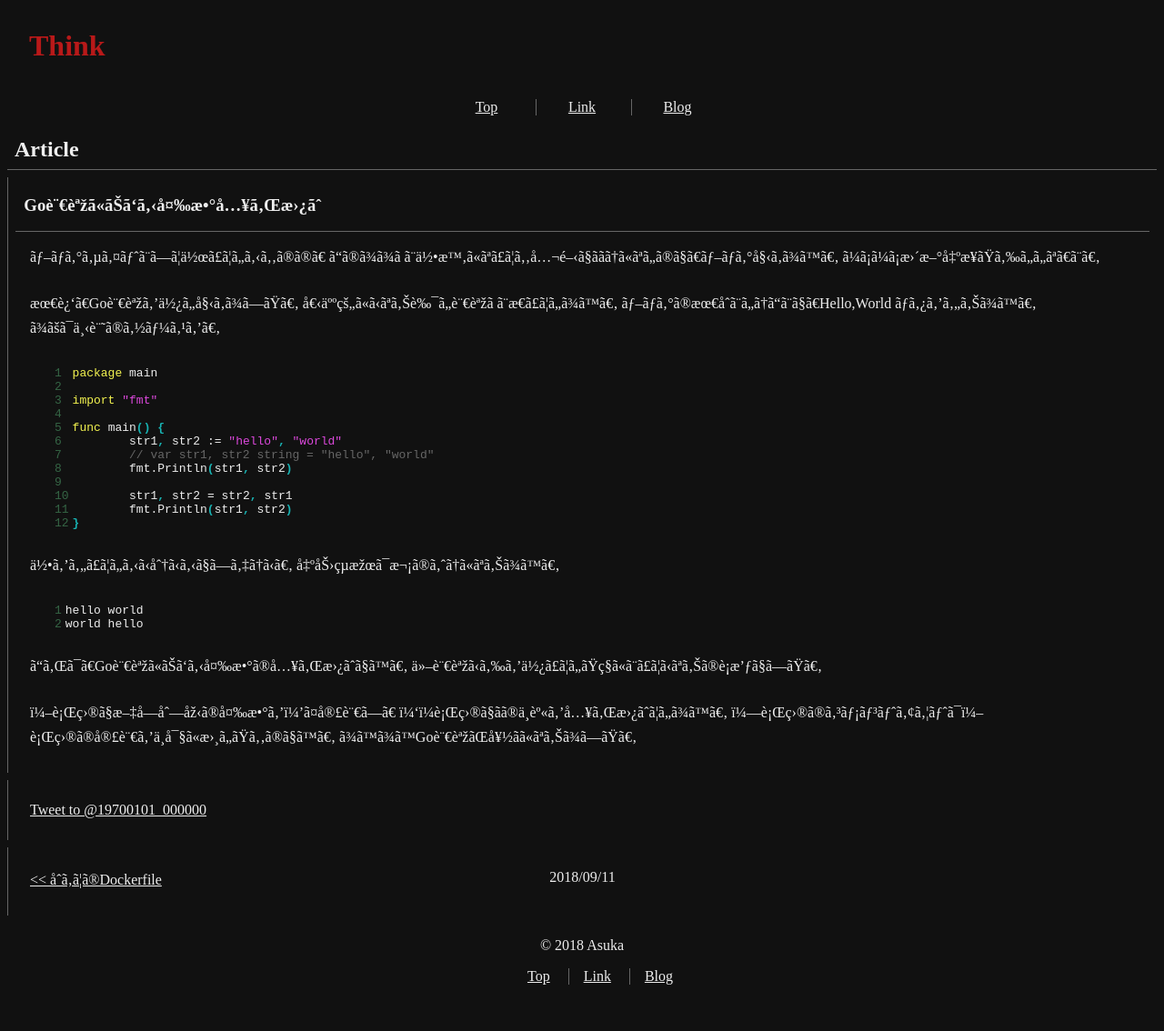
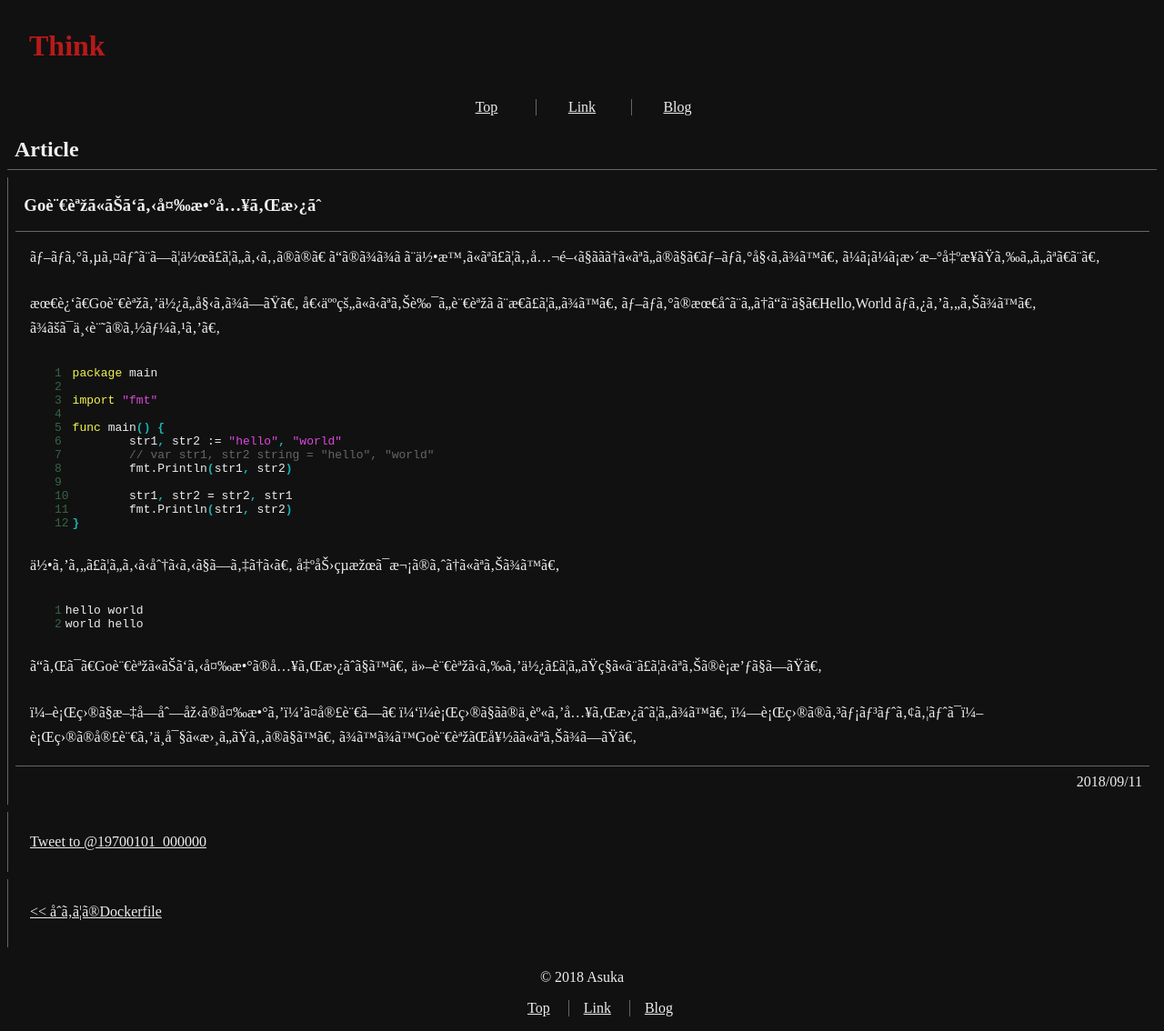
Before and after one commit to a-skua/a-skua.github.io, a Jekyll site: the page built from _posts/2018-09-11-hello-world.md, in a window 1280 px wide. Shown: the whole page at 91% size. Built offline with Jekyll 4.4.1, drawn with Linux system fonts in a browser that asks for light colours; comment, search, counter and statistics services are not loaded; before the commit the page ends 1099 px from its top, so only the background shows below that.

Commit message:
fix paginator

```diff
--- a/_layouts/post.html
+++ b/_layouts/post.html
@@ -5,9 +5,12 @@ javascript: default
 ---
 <article>
 <h1>Article</h1>
-<section>
+
+<section class="article">
 <h1>{{ page.title }}</h1>
 {{ page.content }}
+
+<p>{{ page.date | date: '%Y/%m/%d' }}</p>
 </section>
 
 <section>
@@ -21,8 +24,6 @@ javascript: default
 {% endif %}
 </p>
 
-<p>{{ page.date | date: '%Y/%m/%d' }}</p>
-
 <p>
 {% if page.previous %}
 	<a href="{{ site.url }}{{ page.previous.url }}">{{ page.previous.title }} &gt;&gt;</a>
--- a/_scss/paginator.scss
+++ b/_scss/paginator.scss
@@ -4,12 +4,12 @@
 		&>p {
 			width: 0; /* これ大事 */
 			flex-grow: 1;
+			text-align: center;
+		}
+		&>p:first-child {
 			text-align: left;
 		}
-		p+p {
-			text-align: center;
-		}
-		p+p+p {
+		&>p:last-child {
 			text-align: right;
 		}
 	}
--- a/assets/css/post.scss
+++ b/assets/css/post.scss
@@ -24,3 +24,10 @@ code.highlighter-rouge {
 	border-radius: 0.2em/0.2em;
 	background-color: #333;
 }
+
+.article>p:last-child {
+	margin: 0;
+	@include border-solid;
+	border-width: 1px 0 0;
+	text-align: right;
+}
```
Also changed, not shown: blog/index.html (+9 -8 lines).
